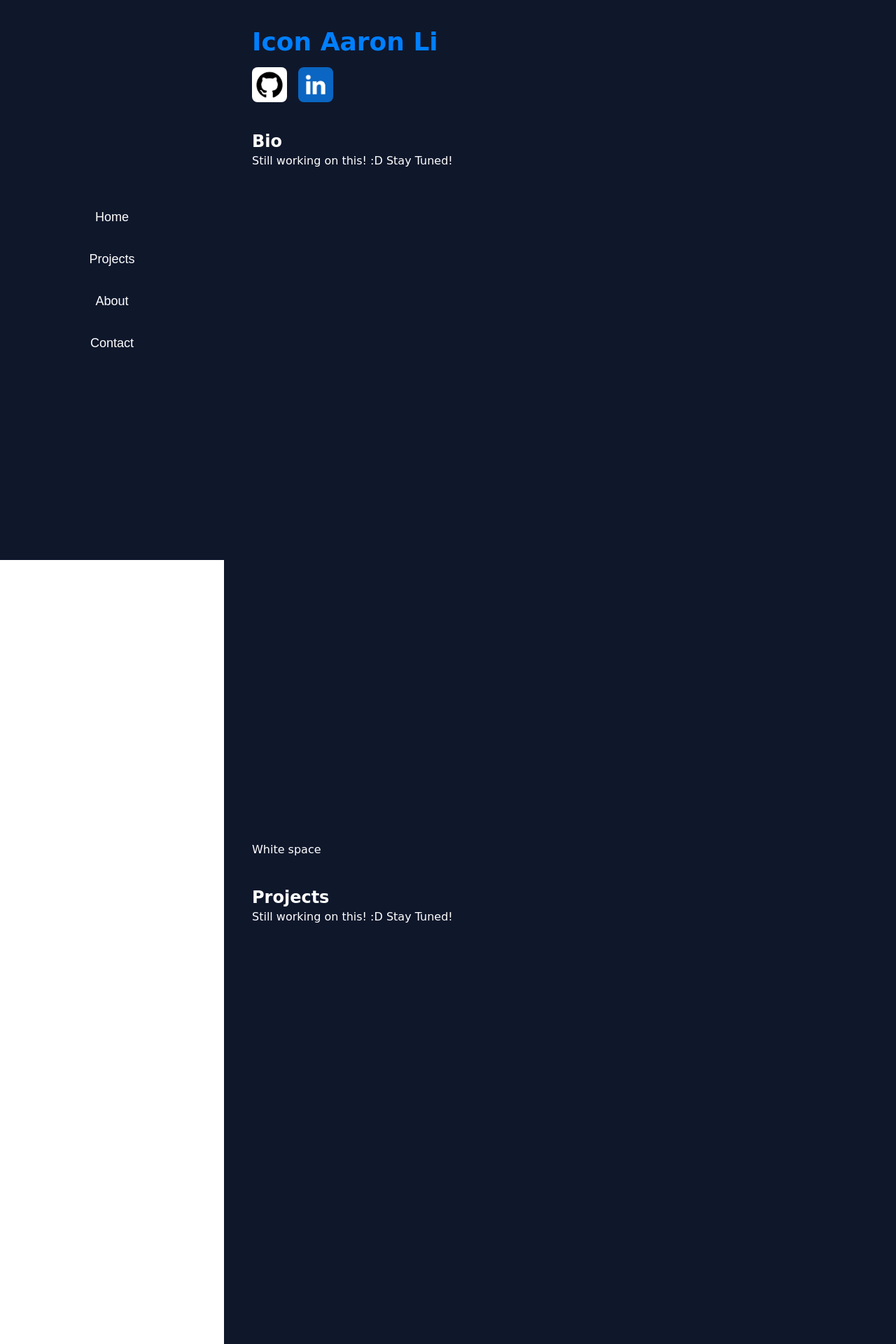
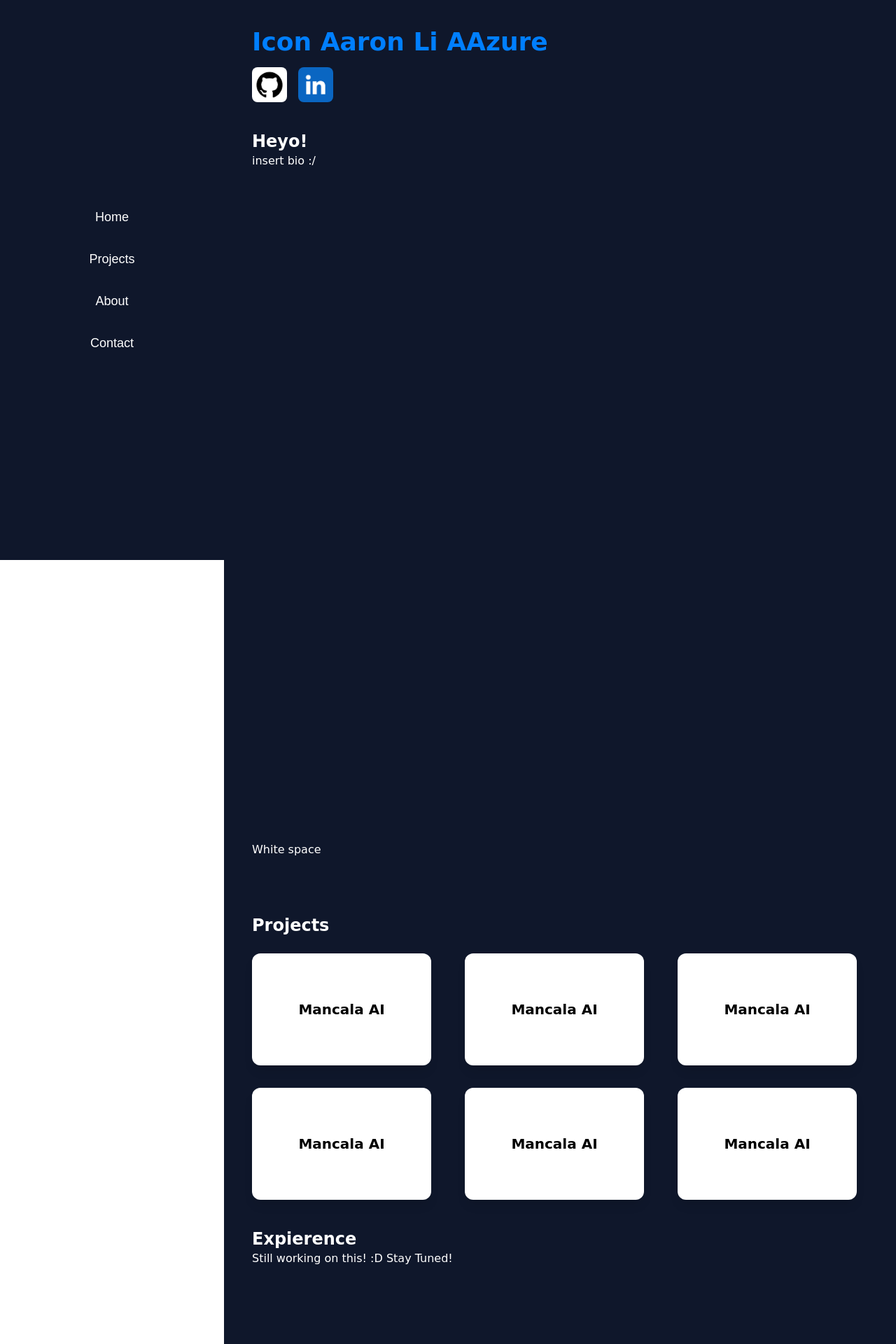
Before and after one commit to AAzurez/PersonalWebsite, a Next.js app: page / in a window 1280 px wide. Shown: the top 1920 px of the page at 70% size. Built offline with nearby package versions, Linux system fonts and the light colour scheme.

Commit message:
Made cards to projects

```diff
--- a/app/page.tsx
+++ b/app/page.tsx
@@ -1,4 +1,5 @@
 import Image from "next/image";
+import ProjectCard from "../components/ProjectCard";
 
 export default function Home() {
   return (
@@ -20,24 +21,24 @@ export default function Home() {
         <div style={{ fontFamily: '"Comic Sans MS", "Comic Sans", cursive'}}>
 
           <h1 className="text-4xl text-[#007FFF] font-bold text-left">
-            Icon Aaron Li
+            Icon Aaron Li AAzure
           </h1>
 
           <div className="flex gap-4 justify text-white mt-4">
             <a href="https://github.com/AAzurez" className="underline">
               <Image
                 src="/github.jpg"
-                alt="Aaron Li"
+                alt=""
                 width={50}
                 height={50}
                 className="rounded-lg"
               />
             </a>
 
-            <a href="https://linkedin.com/in/aaronli5370" className="underline">
+            <a href="https://linkedin.com/in/aaronli5370">
               <Image
                 src="/linkedin.jpg"
-                alt="Aaron Li"
+                alt=""
                 width={50}
                 height={50}
                 className="rounded-lg"
@@ -45,21 +46,28 @@ export default function Home() {
             </a>
           </div>
 
-          <section id="projects" className="mt-10 max-w-xl text-left text-white">
-            <h2 className="text-2xl font-semibold">Bio</h2>
+          <section id="bio" className="mt-10 max-w-xl text-left text-white">
+            <h2 className="text-2xl font-semibold">Heyo!</h2>
             <p className="text-white">
-              Still working on this! :D Stay Tuned!
+              insert bio :/
               <br /><br /><br /><br /><br /><br /><br /><br /><br /><br /><br /><br /><br /><br /><br /><br /><br /><br /><br /><br /><br /><br /><br /><br /><br /><br /><br /><br /><br /><br /><br /><br /><br /><br /><br /><br /><br /><br /><br /><br /><br />
               White space
             </p>
           </section>
 
-          <section id="projects" className="mt-10 max-w-xl text-left text-white">
-            <h2 className="text-2xl font-semibold">Projects</h2>
-            <p className="text-white">
-              Still working on this! :D Stay Tuned!
-              <br /><br /><br /><br /><br /><br /><br /><br /><br /><br /><br /><br /><br /><br /><br /><br /><br /><br /><br /><br /><br /><br /><br /><br /><br /><br /><br /><br /><br /><br /><br /><br /><br /><br /><br /><br /><br /><br /><br /><br /><br />
-              HALLO
+          <section id="projects" className="mt-20">
+            <h2 className="text-2xl font-bold mb-6 text-white">
+              Projects
+            </h2>
+            <p className="text-black">
+              <div className="max-w-6xl mx-auto grid grid-cols-3 gap-8">
+                <ProjectCard />
+                <ProjectCard />
+                <ProjectCard />
+                <ProjectCard />
+                <ProjectCard />
+                <ProjectCard />
+              </div>
             </p>
           </section>
 
--- /dev/null
+++ b/components/ProjectCard.tsx
@@ -0,0 +1,41 @@
+"use client"
+import { useState } from "react";
+
+export default function ProjectCard() {
+  const [flipped, setFlipped] = useState(false);
+
+  return (
+    <div
+      onClick={() => setFlipped(!flipped)}
+      className="w-64 h-40 cursor-pointer perspective"
+    >
+      <div
+        className={`relative w-full h-full duration-500 transform ${
+          flipped ? "rotate-y-180" : ""
+        }`}
+        style={{ transformStyle: "preserve-3d" }}
+      >
+        {/* Front */}
+        <div
+          className="absolute w-full h-full bg-white rounded-xl shadow-lg flex items-center justify-center"
+          style={{ backfaceVisibility: "hidden" }}
+        >
+          <h3 className="text-xl font-semibold">Mancala AI</h3>
+        </div>
+
+        {/* Back */}
+        <div
+          className="absolute w-full h-full bg-blue-500 text-white rounded-xl shadow-lg flex items-center justify-center p-4"
+          style={{
+            transform: "rotateY(180deg)",
+            backfaceVisibility: "hidden",
+          }}
+        >
+          <p className="text-center text-sm">
+            test
+          </p>
+        </div>
+      </div>
+    </div>
+  );
+}
```
